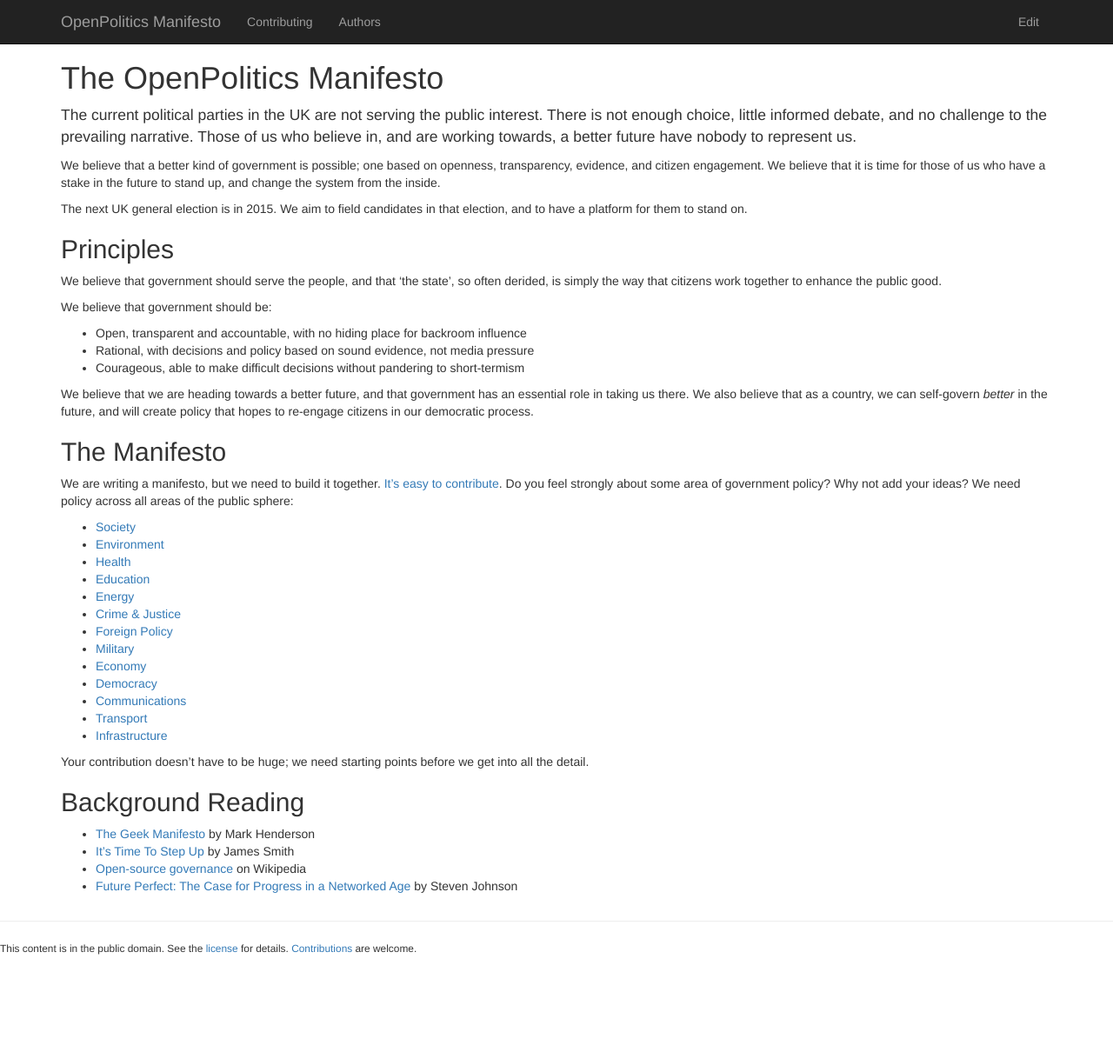
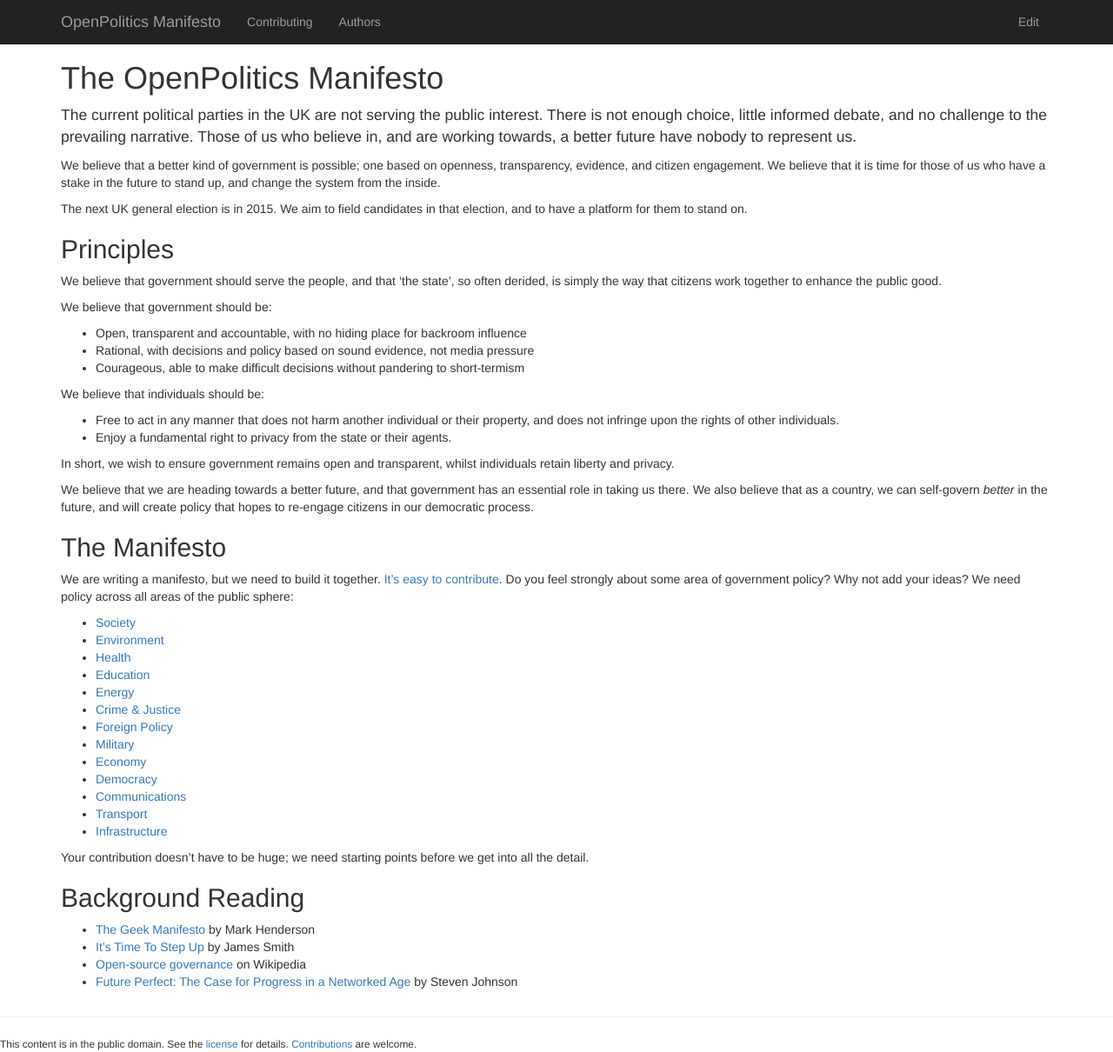
Before and after one commit to openpolitics/manifesto, a Jekyll site: the page built from index.md, in a window 1280 px wide and 1210 px high. Shown: the whole window at 87% size. Built offline with Jekyll 4.4.1, drawn with Linux system fonts in a browser that asks for light colours; nearby versions of some CDN libraries.

Commit message:
Updating Our Principles

```diff
--- a/index.md
+++ b/index.md
@@ -18,6 +18,13 @@ We believe that government should be:
 * Open, transparent and accountable, with no hiding place for backroom influence
 * Rational, with decisions and policy based on sound evidence, not media pressure
 * Courageous, able to make difficult decisions without pandering to short-termism
+
+We believe that individuals should be:
+
+* Free to act in any manner that does not harm another individual or their property, and does not infringe upon the rights of other individuals.
+* Enjoy a fundamental right to privacy from the state or their agents.
+
+In short, we wish to ensure government remains open and transparent, whilst individuals retain liberty and privacy.
 
 We believe that we are heading towards a better future, and that government has an essential role in taking us there. We also believe that as a country, we can self-govern *better* in the future, and will create policy that hopes to re-engage citizens in our democratic process.
 
```
